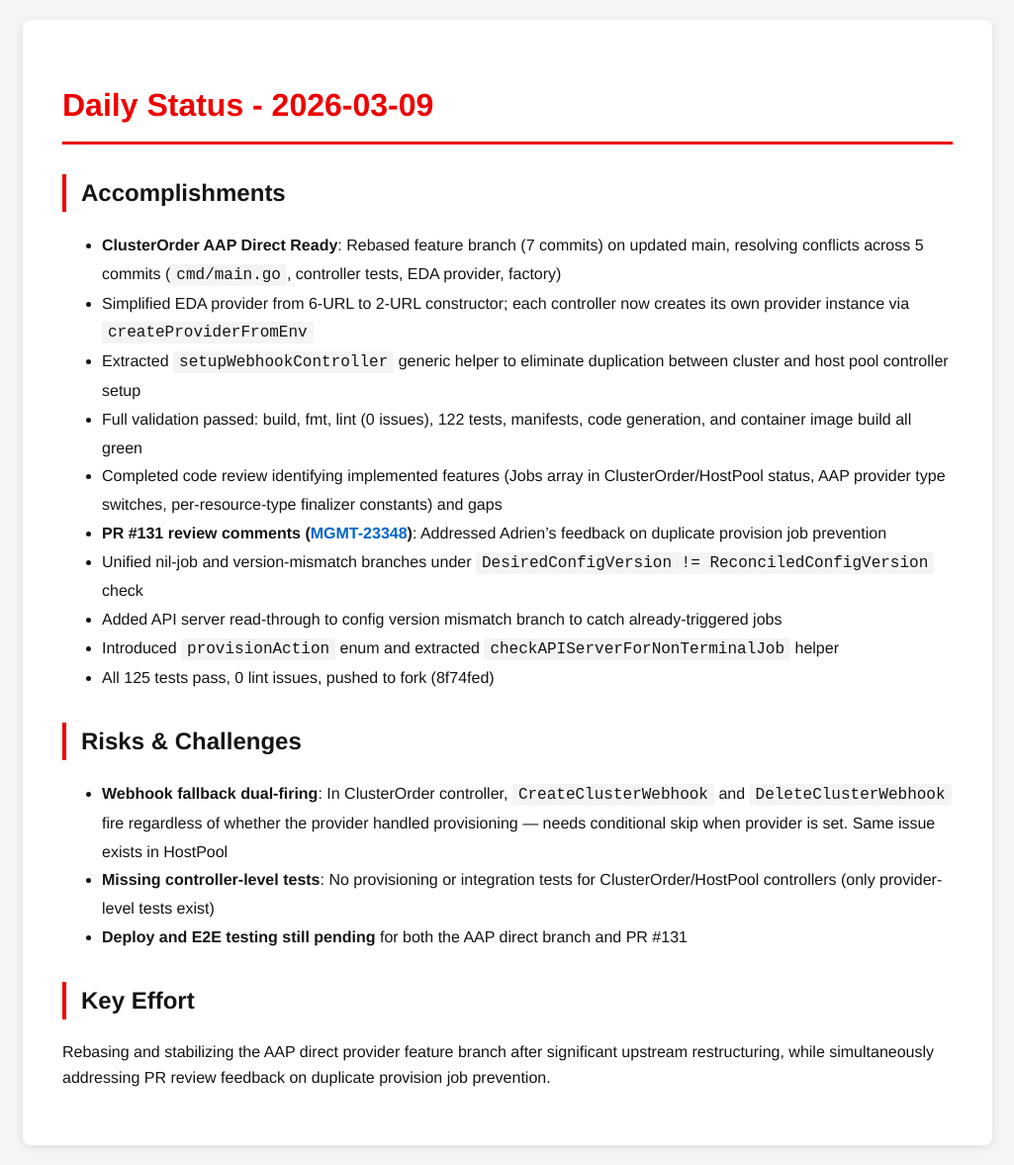
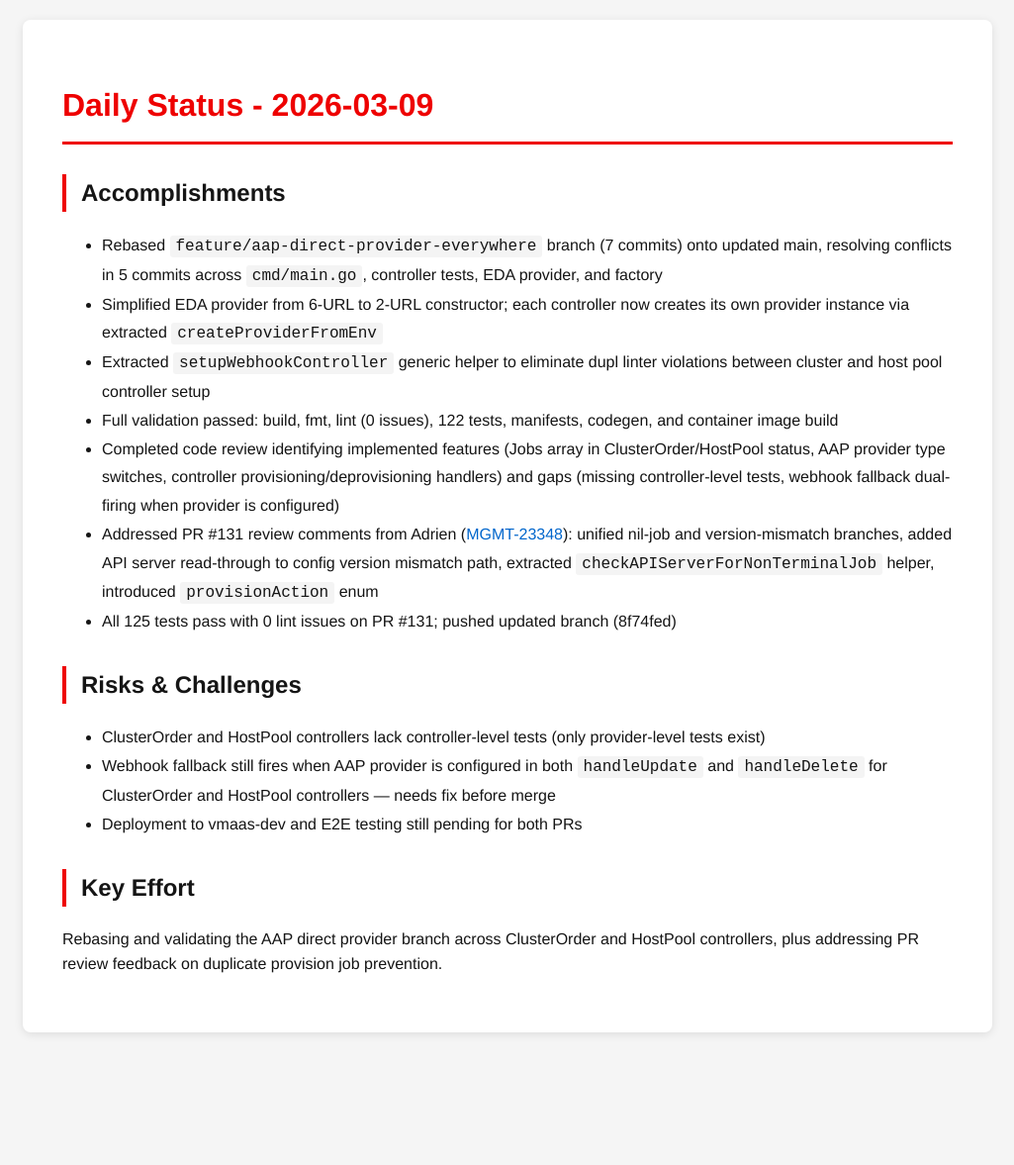
Before and after one commit to tzvatot/daily-status, a Jekyll site: the page built from 2026-03-09.md, in a window 1280 px wide. Shown: the whole page at 99% size, without its empty margins (127-1152 px from the left). Built offline with Jekyll 4.4.1, drawn with Linux system fonts in a browser that asks for light colours; after the commit the page ends 1063 px from its top, so only the background shows below that.

Commit message:
Daily status update - 2026-03-09

```diff
--- a/2026-03-09.md
+++ b/2026-03-09.md
@@ -7,21 +7,18 @@ date: 2026-03-09
 # Daily Status - 2026-03-09
 
 ## Accomplishments
-- **ClusterOrder AAP Direct Ready**: Rebased feature branch (7 commits) on updated main, resolving conflicts across 5 commits (`cmd/main.go`, controller tests, EDA provider, factory)
-- Simplified EDA provider from 6-URL to 2-URL constructor; each controller now creates its own provider instance via `createProviderFromEnv`
-- Extracted `setupWebhookController` generic helper to eliminate duplication between cluster and host pool controller setup
-- Full validation passed: build, fmt, lint (0 issues), 122 tests, manifests, code generation, and container image build all green
-- Completed code review identifying implemented features (Jobs array in ClusterOrder/HostPool status, AAP provider type switches, per-resource-type finalizer constants) and gaps
-- **PR #131 review comments ([MGMT-23348](https://issues.redhat.com/browse/MGMT-23348))**: Addressed Adrien's feedback on duplicate provision job prevention
-- Unified nil-job and version-mismatch branches under `DesiredConfigVersion != ReconciledConfigVersion` check
-- Added API server read-through to config version mismatch branch to catch already-triggered jobs
-- Introduced `provisionAction` enum and extracted `checkAPIServerForNonTerminalJob` helper
-- All 125 tests pass, 0 lint issues, pushed to fork (8f74fed)
+- Rebased `feature/aap-direct-provider-everywhere` branch (7 commits) onto updated main, resolving conflicts in 5 commits across `cmd/main.go`, controller tests, EDA provider, and factory
+- Simplified EDA provider from 6-URL to 2-URL constructor; each controller now creates its own provider instance via extracted `createProviderFromEnv`
+- Extracted `setupWebhookController` generic helper to eliminate dupl linter violations between cluster and host pool controller setup
+- Full validation passed: build, fmt, lint (0 issues), 122 tests, manifests, codegen, and container image build
+- Completed code review identifying implemented features (Jobs array in ClusterOrder/HostPool status, AAP provider type switches, controller provisioning/deprovisioning handlers) and gaps (missing controller-level tests, webhook fallback dual-firing when provider is configured)
+- Addressed PR #131 review comments from Adrien ([MGMT-23348](https://issues.redhat.com/browse/MGMT-23348)): unified nil-job and version-mismatch branches, added API server read-through to config version mismatch path, extracted `checkAPIServerForNonTerminalJob` helper, introduced `provisionAction` enum
+- All 125 tests pass with 0 lint issues on PR #131; pushed updated branch (8f74fed)
 
 ## Risks & Challenges
-- **Webhook fallback dual-firing**: In ClusterOrder controller, `CreateClusterWebhook` and `DeleteClusterWebhook` fire regardless of whether the provider handled provisioning — needs conditional skip when provider is set. Same issue exists in HostPool
-- **Missing controller-level tests**: No provisioning or integration tests for ClusterOrder/HostPool controllers (only provider-level tests exist)
-- **Deploy and E2E testing still pending** for both the AAP direct branch and PR #131
+- ClusterOrder and HostPool controllers lack controller-level tests (only provider-level tests exist)
+- Webhook fallback still fires when AAP provider is configured in both `handleUpdate` and `handleDelete` for ClusterOrder and HostPool controllers — needs fix before merge
+- Deployment to vmaas-dev and E2E testing still pending for both PRs
 
 ## Key Effort
-Rebasing and stabilizing the AAP direct provider feature branch after significant upstream restructuring, while simultaneously addressing PR review feedback on duplicate provision job prevention.
+Rebasing and validating the AAP direct provider branch across ClusterOrder and HostPool controllers, plus addressing PR review feedback on duplicate provision job prevention.
```
